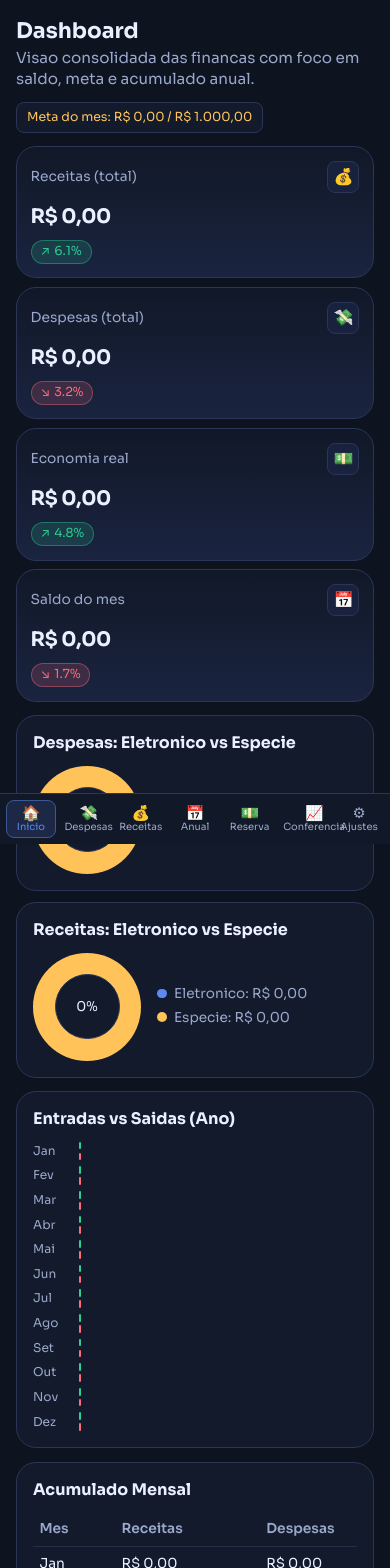
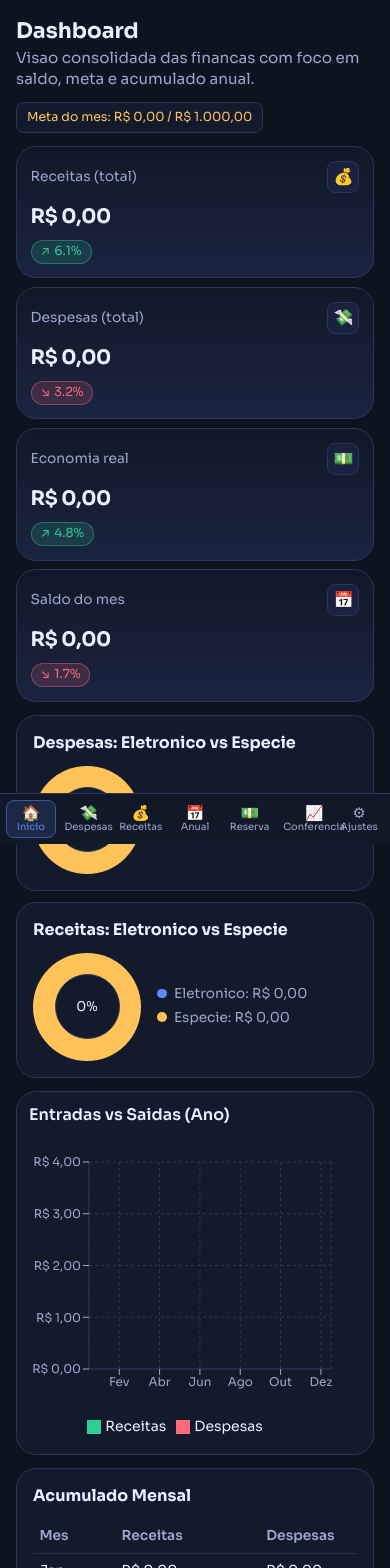
Before and after one commit to pedrohenriquesilva-dev/FluxoX, a React (Vite) app: page / in a window 390 px wide. Shown: the top 1568 px of the page. Built offline with nearby package versions, Linux system fonts and the light colour scheme.

Commit message:
feat: recharts bar chart with interactive tooltip

```diff
--- a/package.json
+++ b/package.json
@@ -11,7 +11,8 @@
   "dependencies": {
     "prop-types": "^15.8.1",
     "react": "^18.3.1",
-    "react-dom": "^18.3.1"
+    "react-dom": "^18.3.1",
+    "recharts": "^2.14.2"
   },
   "devDependencies": {
     "@vitejs/plugin-react": "^4.3.4",
--- a/src/components/ui/BarChart.css
+++ b/src/components/ui/BarChart.css
@@ -4,45 +4,110 @@
   background: var(--card);
   padding: 1rem;
   display: grid;
-  gap: 0.75rem;
+  gap: 1rem;
+}
+
+.bar-chart__header {
+  display: flex;
+  align-items: center;
+  justify-content: space-between;
 }
 
 .bar-chart__title {
   font-size: 1rem;
+  font-weight: 600;
+  margin: 0;
 }
 
-.bar-chart__rows {
-  display: grid;
-  gap: 0.38rem;
+.bar-chart__container {
+  width: 100%;
+  height: auto;
+  display: flex;
+  justify-content: center;
 }
 
-.bar-chart__row {
-  display: grid;
-  grid-template-columns: 2.3rem 1fr;
-  gap: 0.55rem;
-  align-items: center;
+/* Tooltip customizado */
+.bar-chart__tooltip {
+  background: var(--card);
+  border: 1px solid var(--border);
+  border-radius: var(--radius-md);
+  padding: 0.75rem 1rem;
+  box-shadow: 0 4px 12px rgba(0, 0, 0, 0.15);
+  z-index: 100;
+  pointer-events: none;
 }
 
-.bar-chart__month {
-  color: var(--muted);
-  font-size: 0.76rem;
+.bar-chart__tooltip-month {
+  font-weight: 600;
+  font-size: 0.875rem;
+  margin: 0 0 0.5rem 0;
+  color: var(--text);
 }
 
-.bar-chart__bars {
-  display: grid;
-  gap: 0.2rem;
+.bar-chart__tooltip-value {
+  font-size: 0.8rem;
+  margin: 0.25rem 0;
+  display: flex;
+  justify-content: space-between;
+  gap: 0.5rem;
+  color: var(--text);
 }
 
-.bar-chart__bar {
-  height: 0.48rem;
-  border-radius: 999px;
-  min-width: 2px;
+.bar-chart__tooltip-value span {
+  font-weight: 600;
 }
 
-.bar-chart__bar--income {
-  background: var(--success);
+/* Estilos Recharts */
+.bar-chart__recharts {
+  display: flex;
+  justify-content: center;
 }
 
-.bar-chart__bar--expense {
-  background: var(--danger);
+/* Customização de barras com hover */
+.bar-chart__recharts .recharts-bar {
+  transition: all 0.2s ease;
 }
+
+.bar-chart__recharts .recharts-bar-rectangle {
+  filter: brightness(1);
+  transition: filter 0.2s ease;
+}
+
+.bar-chart__recharts .recharts-bar-rectangle:hover {
+  filter: brightness(1.15);
+}
+
+/* Grid customizada */
+.bar-chart__recharts .recharts-cartesian-axis-line {
+  stroke: var(--border) !important;
+}
+
+.bar-chart__recharts .recharts-cartesian-axis-tick-value {
+  fill: var(--muted) !important;
+  font-size: 0.75rem;
+}
+
+/* Legend customizada */
+.bar-chart__recharts .recharts-legend-wrapper {
+  padding-top: 1rem !important;
+}
+
+.bar-chart__recharts .recharts-legend-item-text {
+  color: var(--text) !important;
+  font-size: 0.875rem !important;
+}
+
+/* Responsivo para mobile */
+@media (max-width: 768px) {
+  .bar-chart {
+    padding: 0.75rem;
+  }
+
+  .bar-chart__container {
+    overflow-x: auto;
+  }
+
+  .bar-chart__recharts {
+    min-width: 100%;
+  }
+}
--- a/src/components/ui/BarChart.jsx
+++ b/src/components/ui/BarChart.jsx
@@ -1,13 +1,40 @@
+import {
+  BarChart as RechartsBarChart,
+  Bar,
+  XAxis,
+  YAxis,
+  CartesianGrid,
+  Tooltip,
+  Legend,
+  ResponsiveContainer,
+} from "recharts";
 import { fmt } from "../../utils/formatters.js";
 import "./BarChart.css";
 
 const MONTHS = ["Jan", "Fev", "Mar", "Abr", "Mai", "Jun", "Jul", "Ago", "Set", "Out", "Nov", "Dez"];
 
+const CustomTooltip = ({ active, payload }) => {
+  if (active && payload && payload.length) {
+    return (
+      <div className="bar-chart__tooltip">
+        <p className="bar-chart__tooltip-month">{payload[0].payload.month}</p>
+        {payload.map((entry, idx) => (
+          <p key={idx} style={{ color: entry.color }} className="bar-chart__tooltip-value">
+            {entry.name}: <span>{fmt(entry.value)}</span>
+          </p>
+        ))}
+      </div>
+    );
+  }
+  return null;
+};
+
 export default function BarChart({ data = [] }) {
-  const maxAbs = Math.max(
-    1,
-    ...data.map((item) => Math.max(Math.abs(item?.income ?? 0), Math.abs(item?.expense ?? 0)))
-  );
+  const chartData = data.map((item) => ({
+    month: MONTHS[item.month] ?? "--",
+    income: Number(item?.income ?? 0),
+    expense: Number(item?.expense ?? 0),
+  }));
 
   return (
     <section className="bar-chart">
@@ -15,31 +42,43 @@ export default function BarChart({ data = [] }) {
         <h3 className="bar-chart__title">Entradas vs Saidas (Ano)</h3>
       </header>
 
-      <div className="bar-chart__rows">
-        {data.map((item) => {
-          const income = Number(item?.income ?? 0);
-          const expense = Number(item?.expense ?? 0);
-          const incomePct = (income / maxAbs) * 100;
-          const expensePct = (expense / maxAbs) * 100;
-
-          return (
-            <div className="bar-chart__row" key={item.month}>
-              <span className="bar-chart__month">{MONTHS[item.month] ?? "--"}</span>
-              <div className="bar-chart__bars">
-                <div
-                  className="bar-chart__bar bar-chart__bar--income"
-                  style={{ width: `${incomePct}%` }}
-                  title={`Receitas: ${fmt(income)}`}
-                />
-                <div
-                  className="bar-chart__bar bar-chart__bar--expense"
-                  style={{ width: `${expensePct}%` }}
-                  title={`Despesas: ${fmt(expense)}`}
-                />
-              </div>
-            </div>
-          );
-        })}
+      <div className="bar-chart__container">
+        <ResponsiveContainer width="100%" height={300}>
+          <RechartsBarChart
+            data={chartData}
+            margin={{ top: 20, right: 30, left: 0, bottom: 5 }}
+            className="bar-chart__recharts"
+          >
+            <CartesianGrid strokeDasharray="3 3" stroke="var(--border)" />
+            <XAxis
+              dataKey="month"
+              stroke="var(--muted)"
+              style={{ fontSize: "0.75rem" }}
+            />
+            <YAxis
+              stroke="var(--muted)"
+              style={{ fontSize: "0.75rem" }}
+              tickFormatter={fmt}
+            />
+            <Tooltip content={<CustomTooltip />} />
+            <Legend
+              wrapperStyle={{ paddingTop: "1rem" }}
+              iconType="square"
+            />
+            <Bar
+              dataKey="income"
+              fill="var(--success)"
+              name="Receitas"
+              radius={[8, 8, 0, 0]}
+            />
+            <Bar
+              dataKey="expense"
+              fill="var(--danger)"
+              name="Despesas"
+              radius={[8, 8, 0, 0]}
+            />
+          </RechartsBarChart>
+        </ResponsiveContainer>
       </div>
     </section>
   );
```
Also changed, not shown: 1 other file (tests, documents, lock files or other folders).
